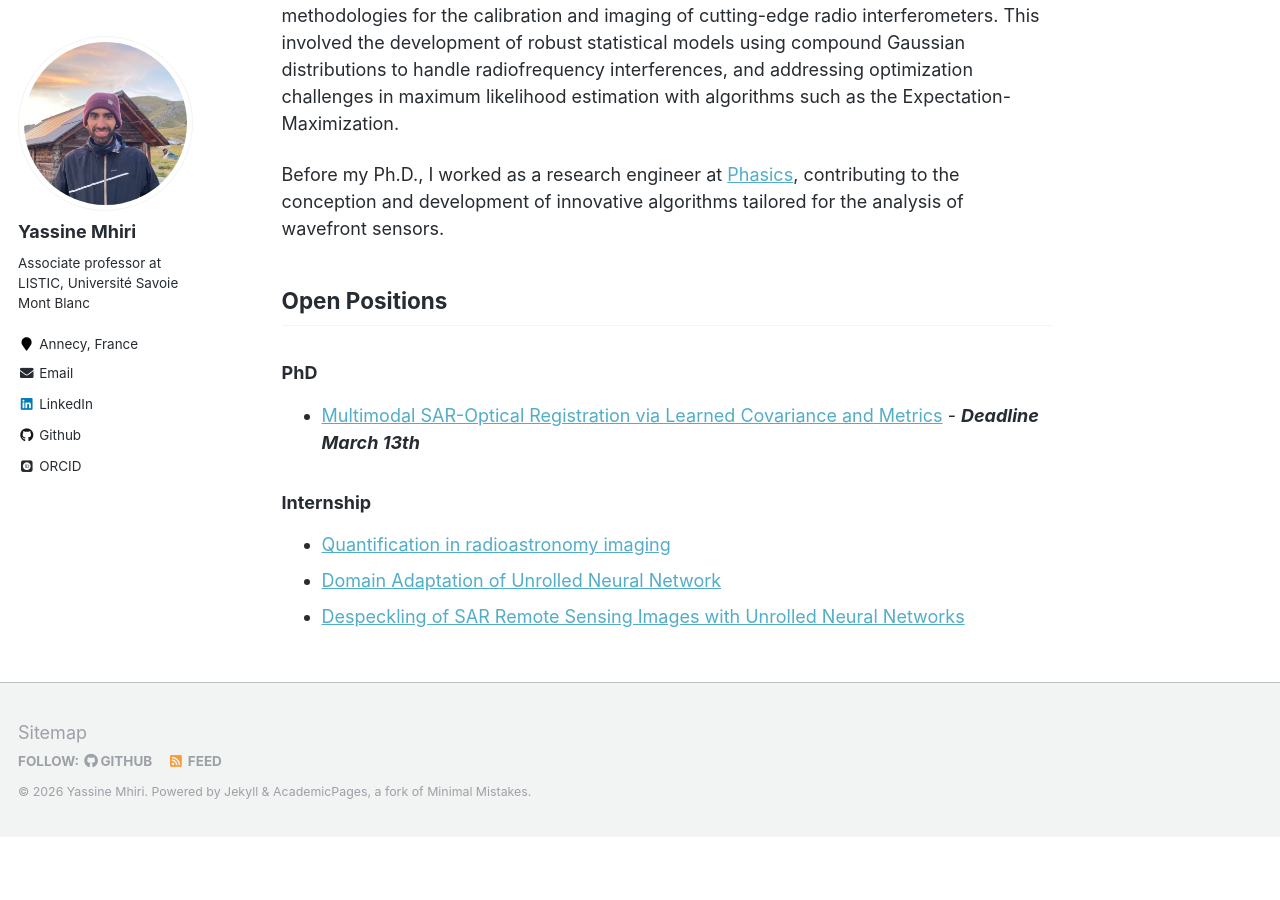
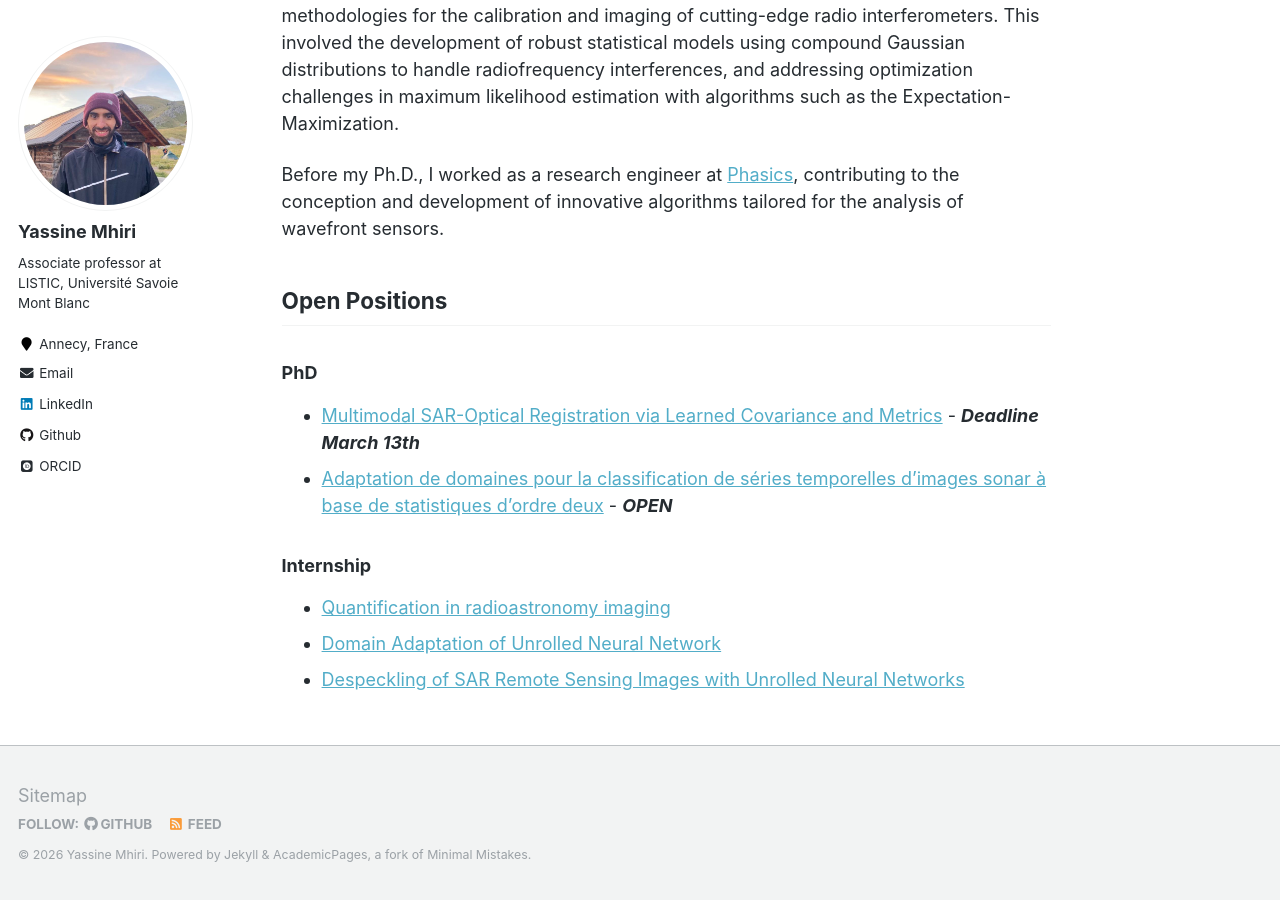
Before and after one commit to y-mhiri/y-mhiri.github.io, a Jekyll site: the page built from _pages/about.md, in a window 1280 px wide and 900 px high, scrolled down 705 px. Built offline with Jekyll 4.4.1, drawn with Linux system fonts in a browser that asks for light colours; some web fonts are replaced; before the commit the page ends 1542 px from its top, so only the background shows below that.

Commit message:
these exail

```diff
--- a/_pages/about.md
+++ b/_pages/about.md
@@ -36,6 +36,7 @@ Supervised by Pascal Larzabal, co-supervised by Mohammed Nabil El Korso and Arna
 ### PhD
 
 - [Multimodal SAR-Optical Registration via Learned Covariance and Metrics]({{ site.url }}/phd/these-CNES-LISTIC.pdf) - __*Deadline March 13th*__
+- [Adaptation de domaines pour la classification de séries temporelles d'images sonar à base de statistiques d'ordre deux]({{ site.url }}/phd/these-exail.pdf) - __*OPEN*__
 
 ### Internship
 
```
Also changed, not shown: 1 other file.
